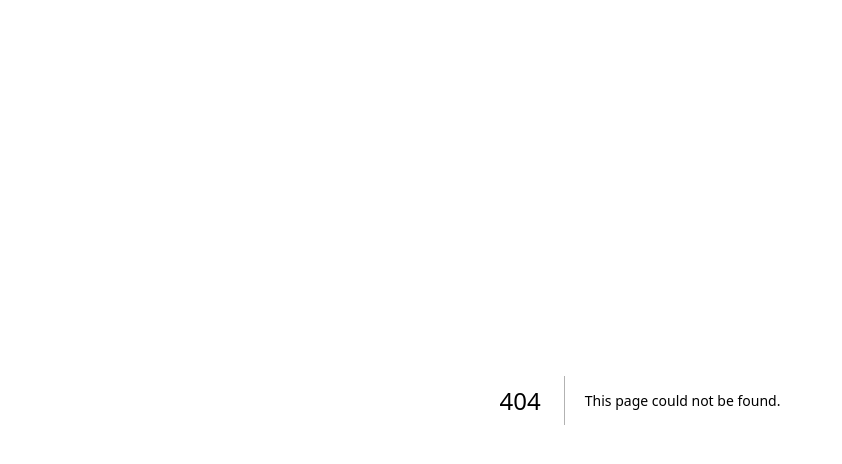
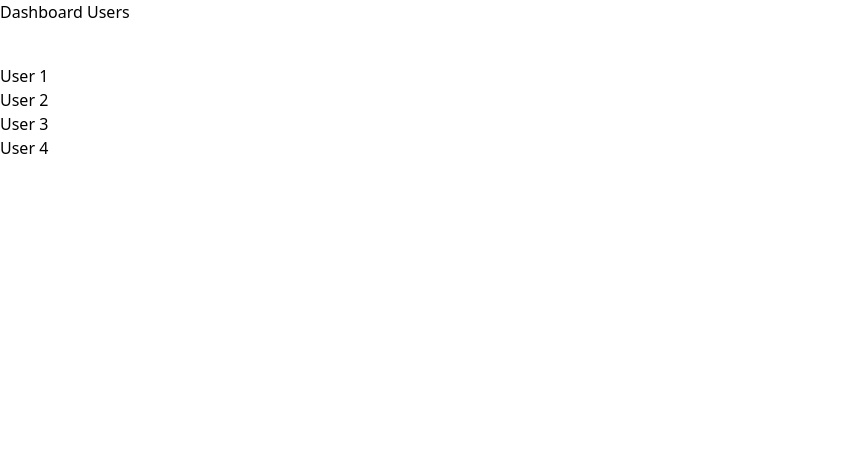
Before and after one commit to ntdsam2830/KLTN-Game-Management, a Next.js app: page /dashboard/users in a window 1280 px wide. Before the commit this address had no page. Shown: the top 464 px of the page, without its empty margins (0-842 px from the left). Built offline with nearby package versions, Linux system fonts and the light colour scheme.

Commit message:
learn next 15 = ))

```diff
--- /dev/null
+++ b/app/about/page.tsx
@@ -0,0 +1,7 @@
+import React from "react";
+
+const Page = () => {
+  return <div>About</div>;
+};
+
+export default Page;
--- /dev/null
+++ b/app/dashboard/analytics/page.tsx
@@ -0,0 +1,7 @@
+import React from "react";
+
+const Page = () => {
+  return <div>Analytics</div>;
+};
+
+export default Page;
--- /dev/null
+++ b/app/dashboard/users/[id]/page.tsx
@@ -0,0 +1,7 @@
+import React from "react";
+
+const Page = () => {
+  return <div>USER DETAILS PAGE</div>;
+};
+
+export default Page;
--- /dev/null
+++ b/app/dashboard/users/page.tsx
@@ -0,0 +1,26 @@
+import React from "react";
+import Link from "next/link";
+const Page = () => {
+  return (
+    <div>
+      <h1>Dashboard Users</h1>
+
+      <ul className="mt-10">
+        <li>
+          <Link href="/dashboard/users/1"> User 1</Link>
+        </li>
+        <li>
+          <Link href="/dashboard/users/2"> User 2</Link>
+        </li>{" "}
+        <li>
+          <Link href="/dashboard/users/3"> User 3</Link>
+        </li>{" "}
+        <li>
+          <Link href="/dashboard/users/4"> User 4</Link>
+        </li>
+      </ul>
+    </div>
+  );
+};
+
+export default Page;
```
